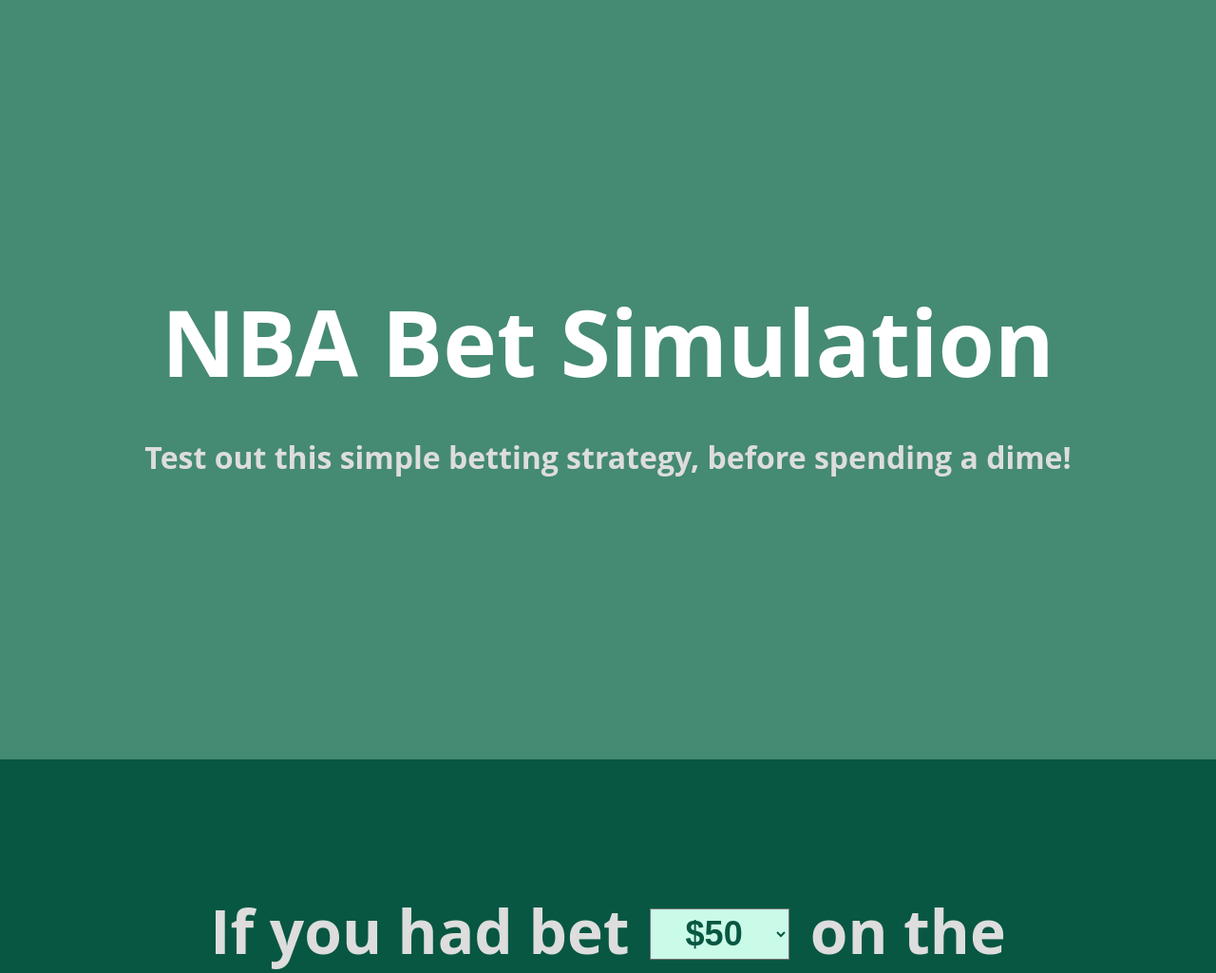
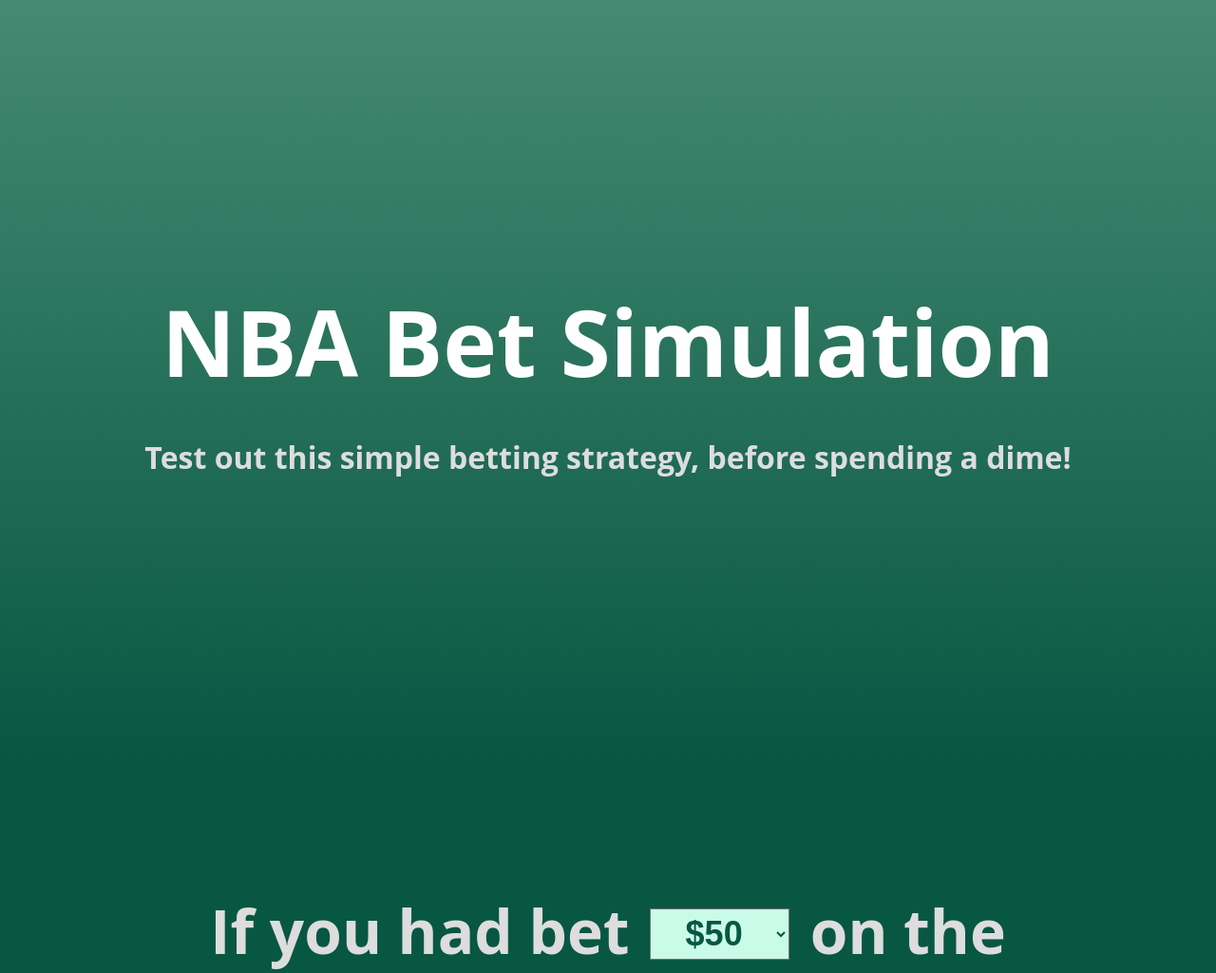
Before and after one commit to nikhilNathwani/Moneyline, a Flask app: page / in a window 1280 px wide. Shown: the top 1025 px of the page at 95% size. Run offline with Flask 2, Linux system fonts and the light colour scheme.

Commit message:
Gave landing page a color gradient background

```diff
--- a/static/css/landing-page.css
+++ b/static/css/landing-page.css
@@ -1,5 +1,5 @@
 div#landing-page {
-  background-color: #458A72;
+  background-image: linear-gradient(#458A72,#085742);
   display: flex;
   justify-content: center;
   align-items: center;
```
